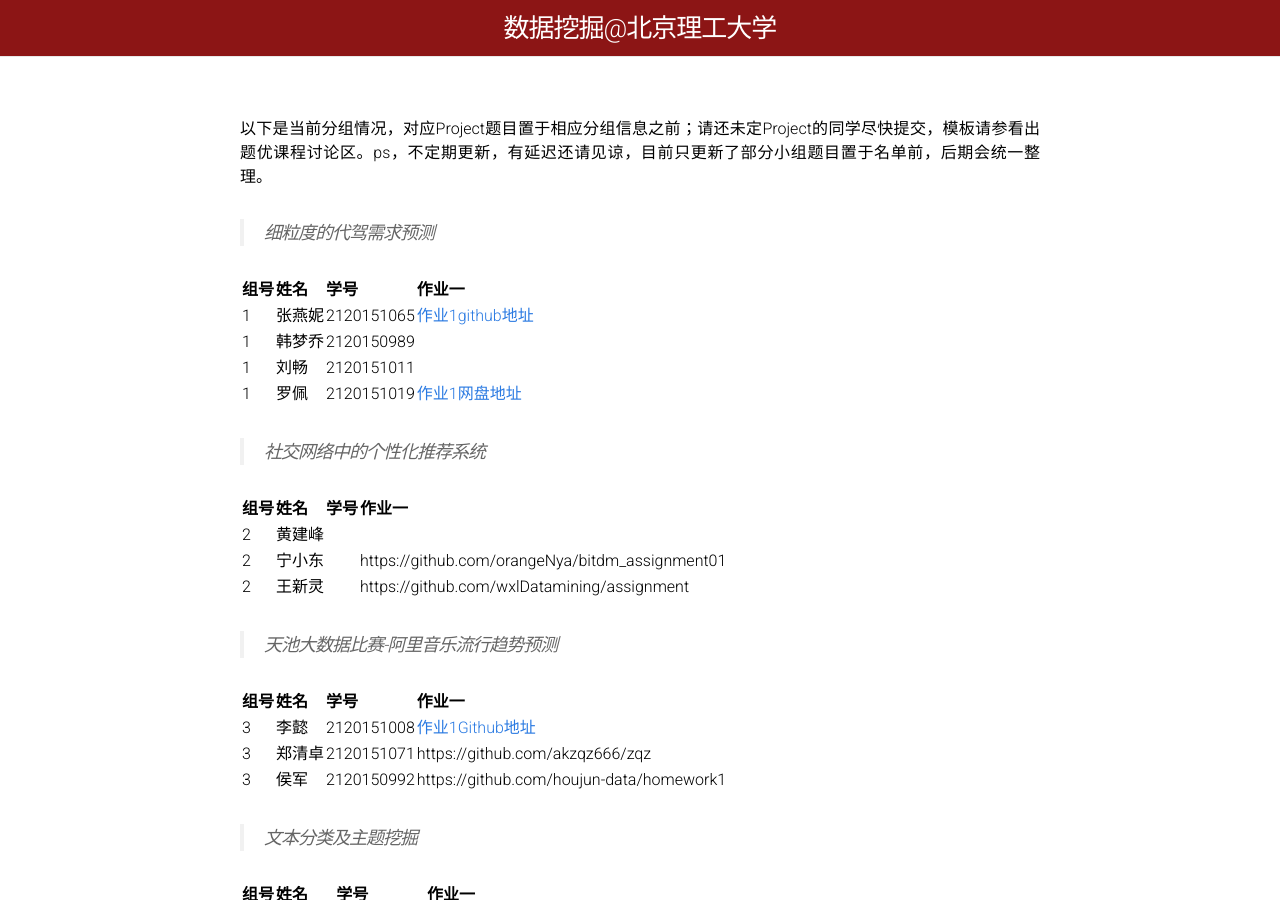
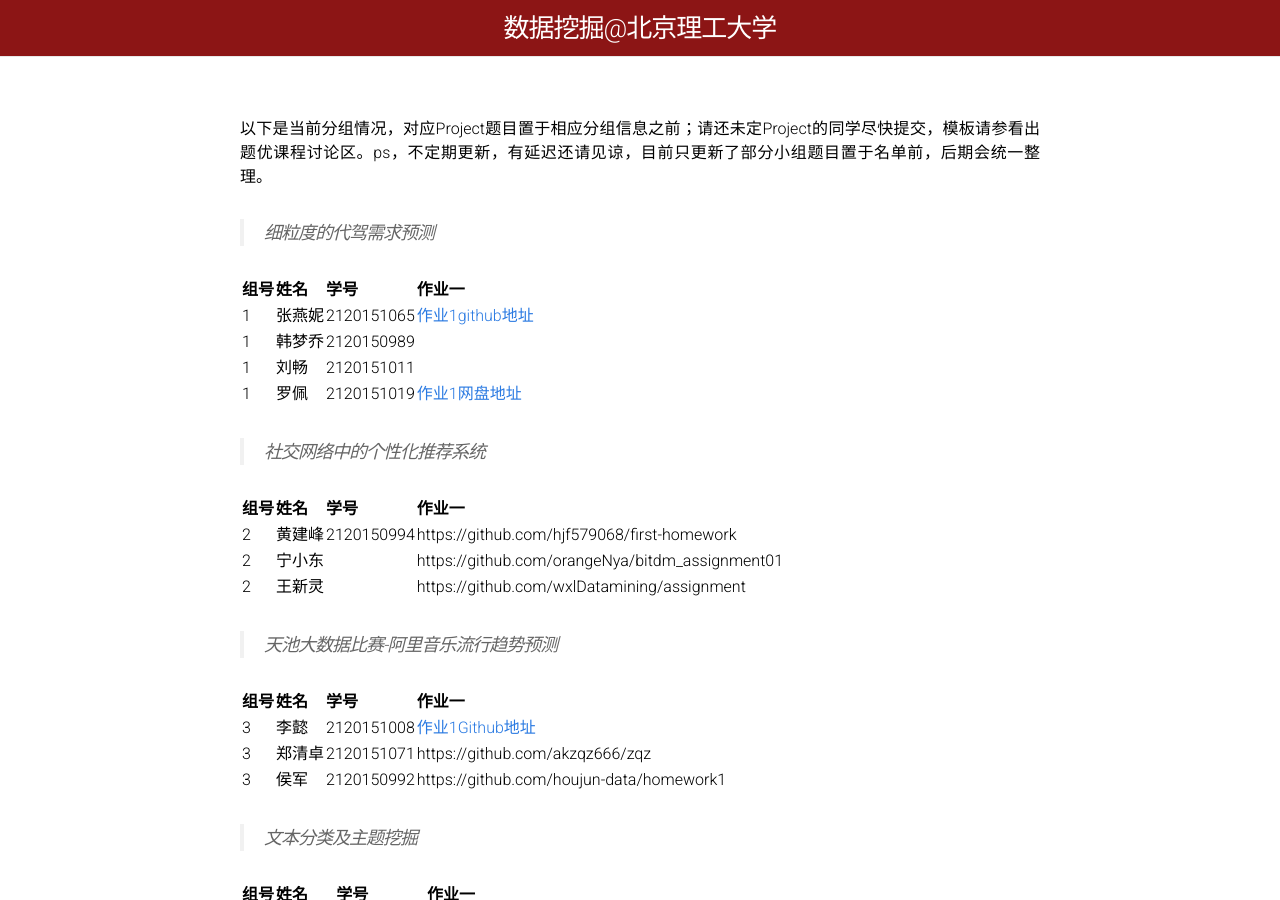
Before and after one commit to BITDM/bitdm.github.io, a Jekyll site: the page built from 2016/groups.md, in a window 1280 px wide and 900 px high. Built offline with Jekyll 4.4.1, drawn with Linux system fonts in a browser that asks for light colours.

Commit message:
Update groups.md

```diff
--- a/2016/groups.md
+++ b/2016/groups.md
@@ -19,7 +19,7 @@ permalink: /2016/groups/
 
 |组号|姓名|学号|作业一|
 |:-------------|:-------------|:-----|:-----|
-|2|黄建峰||
+|2|黄建峰|2120150994|https://github.com/hjf579068/first-homework
 |2|宁小东||https://github.com/orangeNya/bitdm_assignment01
 |2|王新灵||https://github.com/wxlDatamining/assignment
 
```
